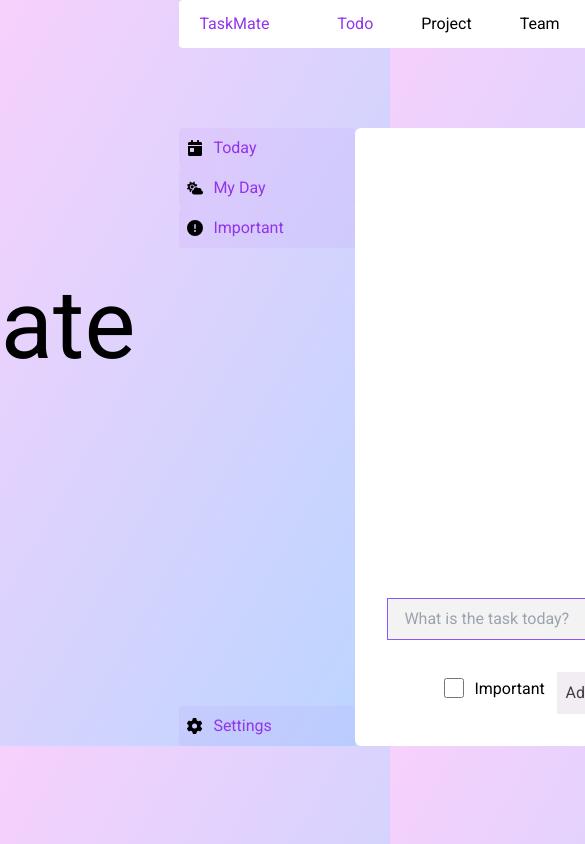
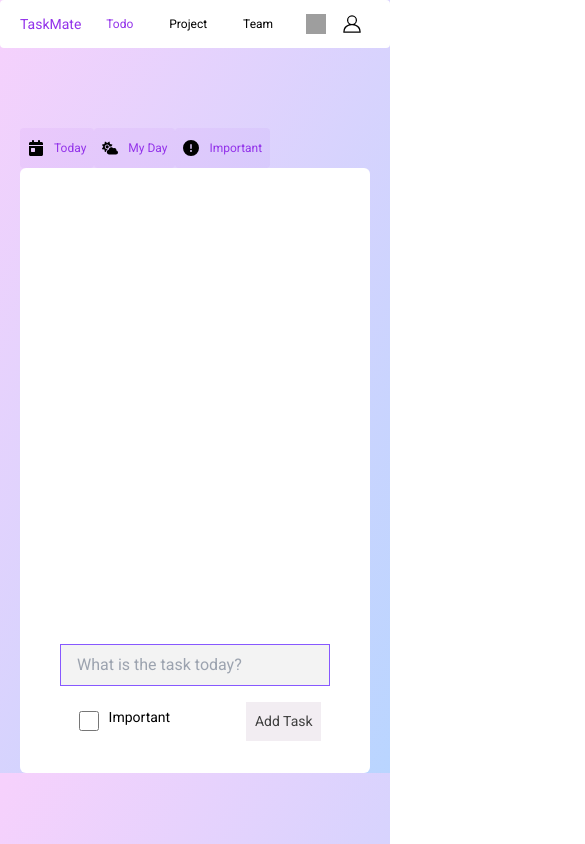
Before and after one commit to SwastikDas26/TaskMaster, a React (Create React App) app: page / in a window 390 px wide. Shown: the top 844 px of the page, 585 px wide, since content can reach past the window. Built offline with nearby package versions, Linux system fonts and the light colour scheme; grey boxes are pictures that could not be loaded.

Commit message:
responsive

```diff
--- a/src/App.js
+++ b/src/App.js
@@ -5,7 +5,7 @@ import { TodoWrapper } from "./components/TodoWrapper";
 function App() {
 	return (
         <div className="App">
-            <p className="heading text-8xl mx-11 font-normal">TaskMate <span className="text-logo"> UI </span></p>
+            <p className="heading text-8xl mx-11 font-normal max-[1025px]:text-6xl max-[923px]:hidden">TaskMate <span className="text-logo"> UI </span></p>
             <div className="main">
                 <Navbar />
                 <TodoWrapper />
--- a/src/components/EditTodoForm.js
+++ b/src/components/EditTodoForm.js
@@ -12,9 +12,9 @@ export const EditTodoForm = ({editTodo, task}) => {
     }
 
   return (
-    <form className="TodoForm" onSubmit={handleSubmit}>
-        <input type="text" className='todo-input' value={value} placeholder='Update Task' onChange={(e) => setValue(e.target.value)}/>
-        <button type='submit' className='todo-btn'>Update Task</button>
+    <form className="w-full" onSubmit={handleSubmit}>
+        <input type="text" className='outline-none bg-[#f3f3f3] px-4 py-2 border-[1px] border-solid border-[#8758ff] mt-4 mb-4 w-[300px] max-[1367px]:w-[200px] max-[1220px]:w-[375px] max-[1025px]:w-[300px] max-[398px]:w-[270px]' value={value} placeholder='Update Task' onChange={(e) => setValue(e.target.value)}/>
+        <button type='submit' className='bg-[#f2edf2] text-[#404040] border-0 p-[8.8px] max-[398px]:text-[14px] max-[370px]:text-[11px] cursor-pointer'>Update Task</button>
     </form>
   )
 }
--- a/src/components/Navbar.js
+++ b/src/components/Navbar.js
@@ -6,12 +6,12 @@ import Profile from "./profile.svg";
 function navbar() {
   return (
     <div className='flex justify-between h-12 ml-4 mr-4 px-5 items-center bg-white rounded w-full'>
-        <div className="text-logo cursor-pointer">TaskMate</div>
+        <div className="text-logo cursor-pointer max-[469px]:text-[14px]">TaskMate</div>
         <div className="options">
             <ul className='flex justify-around list-none'>
-                <li className='mx-3 px-3 cursor-pointer text-logo'>Todo</li>
-                <li className='mx-3 px-3 cursor-pointer'>Project</li>
-                <li className='mx-3 px-3 cursor-pointer'>Team</li>
+                <li className='mx-3 px-3 max-[520px]:px-[6px] max-[469px]:text-[12px] cursor-pointer text-logo'>Todo</li>
+                <li className='mx-3 px-3 max-[520px]:px-[6px] max-[469px]:text-[12px] cursor-pointer'>Project</li>
+                <li className='mx-3 px-3 max-[520px]:px-[6px] max-[469px]:text-[12px] cursor-pointer'>Team</li>
             </ul>
         </div>
         <div className="flex">
--- a/src/components/TodoForm.js
+++ b/src/components/TodoForm.js
@@ -20,22 +20,26 @@ export const TodoForm = ({ addTodo }) => {
 	}
 
 	return (
-			<form className="w-full" onSubmit={handleSubmit}>
+			<form className="w-full mt-7 flex justify-center items-center max-[1220px]:flex-col" onSubmit={handleSubmit}>
 				<input
 					type="text"
-					className="outline-none bg-[#f3f3f3] px-4 py-2 border-[1px] border-solid border-[#8758ff] mt-4 mb-8 w-[300px]"
+					className="outline-none bg-[#f3f3f3] px-4 py-2 border-[1px] border-solid border-[#8758ff] mt-4 mb-4 w-[300px] max-[1367px]:w-[200px] max-[1220px]:w-[375px] max-[1025px]:w-[300px] max-[398px]:w-[270px]"
 					value={value}
 					placeholder="What is the task today?"
 					onChange={(e) => setValue(e.target.value)}
 				/>
+				<div className="flex max-[1220px]:gap-16">
+					<div className="flex justify-center items-center">
 						<input
 							type="checkbox"
 							id="important"
 							checked={important}
 							onChange={handleImportantChange}
 						/>
-				<label htmlFor="important" className="impLabel">Important</label>
-				<button type="submit" className="bg-[#f2edf2] text-[#404040] border-0 p-[8.8px] cursor-pointer">Add Task</button>
+						<label htmlFor="important" className="impLabel max-[398px]:text-[14px]">Important</label>
+					</div>
+					<button type="submit" className="bg-[#f2edf2] text-[#404040] border-0 p-[8.8px] max-[398px]:text-[14px] max-[370px]:text-[11px] cursor-pointer">Add Task</button>
+				</div>
 			</form>
 	);
 };
--- a/src/components/TodoWrapper.js
+++ b/src/components/TodoWrapper.js
@@ -65,19 +65,19 @@ export const TodoWrapper = () => {
     const filteredTasks = showImportantOnly ? todos.filter(todos => todos.important) : todos;
 
 	return (
-        <div className="flex min-h-[520px]">
-            <div className='flex flex-col justify-between min-h-[520px] mt-20'>
-                <ul className='flex flex-col'>
-                    <li className='h-10 w-44 flex items-center gap-2.5 p-2 bg-btn1 rounded text-btn2 cursor-pointer'><img src={calendar} alt='calender' className='h-4 w-4' onClick={handleShowAll}/>Today</li>
-                    <li className='h-10 w-44 flex items-center gap-2.5 p-2 bg-btn1 rounded text-btn2 cursor-pointer'><img src={sun} alt='calender' className='h-4 w-4' onClick={handleShowAll}/>My Day</li>
-                    <li className='h-10 w-44 flex items-center gap-2.5 p-2 bg-btn1 rounded text-btn2 cursor-pointer'><img src={important} alt='calender' className='h-4 w-4' onClick={handleShowImportantOnly}/>Important</li>
-                </ul>
+        <div className="flex min-h-[520px] max-[520px]:flex-col">
+            <div className='flex flex-col justify-between min-[520px]:min-h-[520px] mt-20 max-[520px]:flex-row'>
+                <div className='flex flex-col max-[520px]:flex-row max-[520px]:justify-center max-[520px]:items-center'>
+                    <button type="button" className='h-10 xl:w-44 lg:w-32 max-[520px]:text-[12px] flex items-center gap-2.5 p-2 bg-btn1 rounded text-btn2 cursor-pointer'><img src={calendar} alt='calender' className='h-4 w-4' onClick={handleShowAll}/>Today</button>
+                    <button type="button" className='h-10 xl:w-44 lg:w-32 max-[520px]:text-[12px] flex items-center gap-2.5 p-2 bg-btn1 rounded text-btn2 cursor-pointer'><img src={sun} alt='calender' className='h-4 w-4' onClick={handleShowAll}/>My Day</button>
+                    <button type="button" className='h-10 xl:w-44 lg:w-32 max-[520px]:text-[12px] flex items-center gap-2.5 p-2 bg-btn1 rounded text-btn2 cursor-pointer'><img src={important} alt='calender' className='h-4 w-4' onClick={handleShowImportantOnly}/>Important</button>
+                </div>
                 <ul>
-                    <li className='h-10 w-44 flex items-center gap-2.5 p-2 bg-btn1 rounded text-btn2 cursor-pointer'><img src={setting} alt='calender' className='h-4 w-4' />Settings</li>
+                    <li className='h-10 xl:w-44 lg:w-32 max-[520px]:text-[12px] max-[398px]:hidden flex items-center gap-2.5 p-2 bg-btn1 rounded text-btn2 cursor-pointer'><img src={setting} alt='calender' className='h-4 w-4' />Settings</li>
                 </ul>
             </div>
-            <div className="bg-white mt-20 rounded-md p-8">
-                <div className="min-h-[50vh]">
+            <div className="bg-white min-[520px]:mt-20 rounded-md p-8 max-[1025px]:w-[375px] max-[398px]:w-[350px] max-[370px]:w-[320px]">
+                <div className="min-h-[400px]">
                 {filteredTasks.map((todo, index) => (
                     todo.isEditing ? (
                         <EditTodoForm editTodo={editTask} task={todo} />
```
Also changed, not shown: src/components/Sidebar.js (added). Lines whose indentation alone changed are shown as unchanged.
